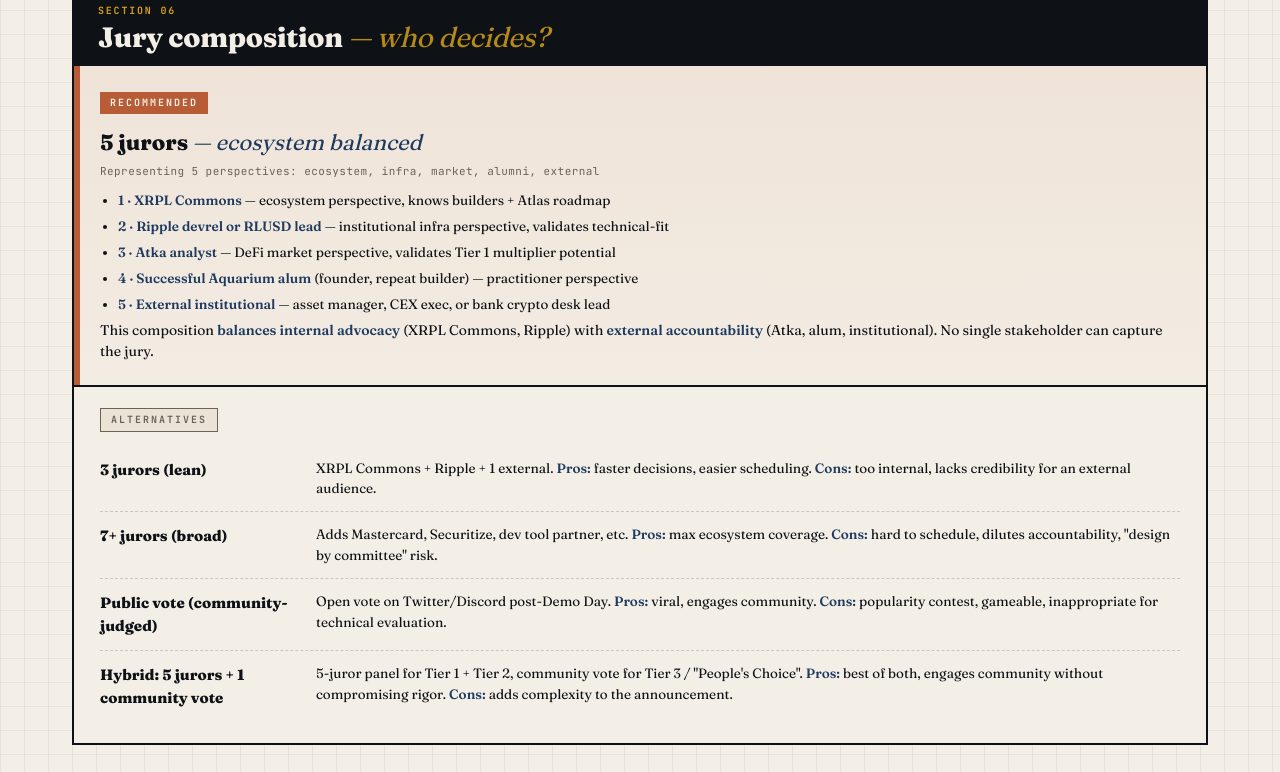
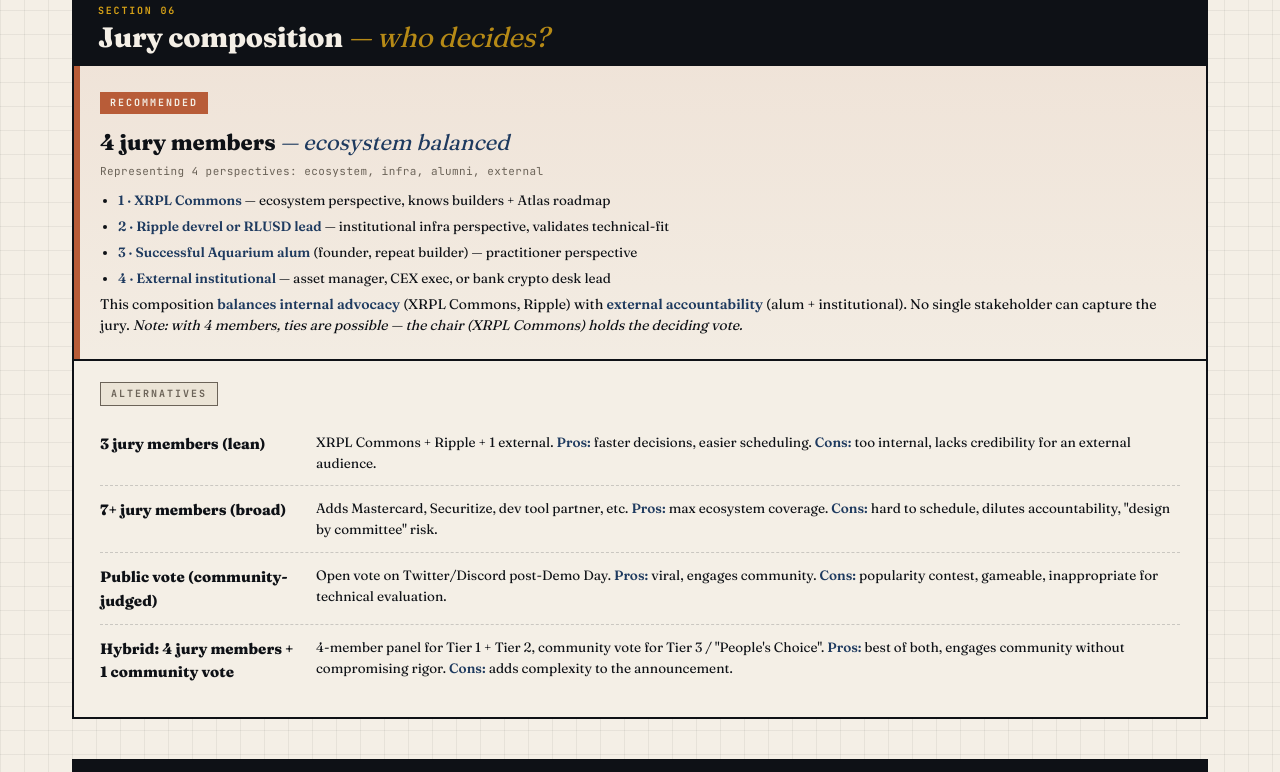
Before and after one commit to AurelienBg/xrpl-builder, a website: page en/buildathon.html in a window 1280 px wide. Shown: the part 4550-5322 px from the top of the page. Drawn offline with Linux system fonts and the light colour scheme.

Commit message:
update(buildathon): jury → 4 members (remove Atka), 'juror' → 'jury member'
User feedback: drop Atka from jury composition. Total now 4 members instead of 5:
  1. XRPL Commons (ecosystem)
  2. Ripple devrel / RLUSD lead (institutional infra)
  3. Successful Aquarium alum (practitioner)
  4. External institutional (asset manager / CEX / bank crypto desk)
Note: with 4 members ties are possible — chair (XRPL Commons) holds the deciding vote.

Terminology updated: 'juror' → 'jury member' across both FR + EN versions.

```diff
--- a/en/buildathon.html
+++ b/en/buildathon.html
@@ -711,27 +711,26 @@
 
     <div class="reco-block">
       <span class="reco-tag">Recommended</span>
-      <h3>5 jurors <em>— ecosystem balanced</em></h3>
-      <div class="reco-sub">Representing 5 perspectives: ecosystem, infra, market, alumni, external</div>
+      <h3>4 jury members <em>— ecosystem balanced</em></h3>
+      <div class="reco-sub">Representing 4 perspectives: ecosystem, infra, alumni, external</div>
       <ul>
         <li><strong>1 · XRPL Commons</strong> — ecosystem perspective, knows builders + Atlas roadmap</li>
         <li><strong>2 · Ripple devrel or RLUSD lead</strong> — institutional infra perspective, validates technical-fit</li>
-        <li><strong>3 · Atka analyst</strong> — DeFi market perspective, validates Tier 1 multiplier potential</li>
-        <li><strong>4 · Successful Aquarium alum</strong> (founder, repeat builder) — practitioner perspective</li>
-        <li><strong>5 · External institutional</strong> — asset manager, CEX exec, or bank crypto desk lead</li>
+        <li><strong>3 · Successful Aquarium alum</strong> (founder, repeat builder) — practitioner perspective</li>
+        <li><strong>4 · External institutional</strong> — asset manager, CEX exec, or bank crypto desk lead</li>
       </ul>
-      <p>This composition <strong>balances internal advocacy</strong> (XRPL Commons, Ripple) with <strong>external accountability</strong> (Atka, alum, institutional). No single stakeholder can capture the jury.</p>
+      <p>This composition <strong>balances internal advocacy</strong> (XRPL Commons, Ripple) with <strong>external accountability</strong> (alum + institutional). No single stakeholder can capture the jury. <em>Note: with 4 members, ties are possible — the chair (XRPL Commons) holds the deciding vote.</em></p>
     </div>
 
     <div class="alt-block">
       <span class="alt-tag">Alternatives</span>
       <ul class="alt-list">
         <li>
-          <div class="alt-name">3 jurors (lean)</div>
+          <div class="alt-name">3 jury members (lean)</div>
           <div class="alt-desc">XRPL Commons + Ripple + 1 external. <strong>Pros:</strong> faster decisions, easier scheduling. <strong>Cons:</strong> too internal, lacks credibility for an external audience.</div>
         </li>
         <li>
-          <div class="alt-name">7+ jurors (broad)</div>
+          <div class="alt-name">7+ jury members (broad)</div>
           <div class="alt-desc">Adds Mastercard, Securitize, dev tool partner, etc. <strong>Pros:</strong> max ecosystem coverage. <strong>Cons:</strong> hard to schedule, dilutes accountability, "design by committee" risk.</div>
         </li>
         <li>
@@ -739,8 +738,8 @@
           <div class="alt-desc">Open vote on Twitter/Discord post-Demo Day. <strong>Pros:</strong> viral, engages community. <strong>Cons:</strong> popularity contest, gameable, inappropriate for technical evaluation.</div>
         </li>
         <li>
-          <div class="alt-name">Hybrid: 5 jurors + 1 community vote</div>
-          <div class="alt-desc">5-juror panel for Tier 1 + Tier 2, community vote for Tier 3 / "People's Choice". <strong>Pros:</strong> best of both, engages community without compromising rigor. <strong>Cons:</strong> adds complexity to the announcement.</div>
+          <div class="alt-name">Hybrid: 4 jury members + 1 community vote</div>
+          <div class="alt-desc">4-member panel for Tier 1 + Tier 2, community vote for Tier 3 / "People's Choice". <strong>Pros:</strong> best of both, engages community without compromising rigor. <strong>Cons:</strong> adds complexity to the announcement.</div>
         </li>
       </ul>
     </div>
@@ -785,7 +784,7 @@
         </li>
         <li>
           <div class="alt-name">No weights (qualitative)</div>
-          <div class="alt-desc">List criteria but no numeric weights — jurors use judgment. <strong>Pros:</strong> flexibility. <strong>Cons:</strong> opaque, candidates can't optimize, looks unprofessional.</div>
+          <div class="alt-desc">List criteria but no numeric weights — jury members use judgment. <strong>Pros:</strong> flexibility. <strong>Cons:</strong> opaque, candidates can't optimize, looks unprofessional.</div>
         </li>
         <li>
           <div class="alt-name">Tier-specific criteria</div>
```
Also changed, not shown: buildathon.html (+10 -11 lines).
